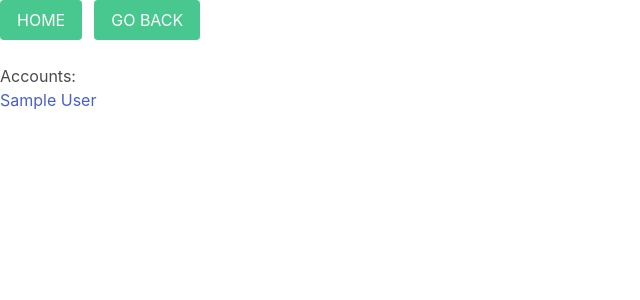
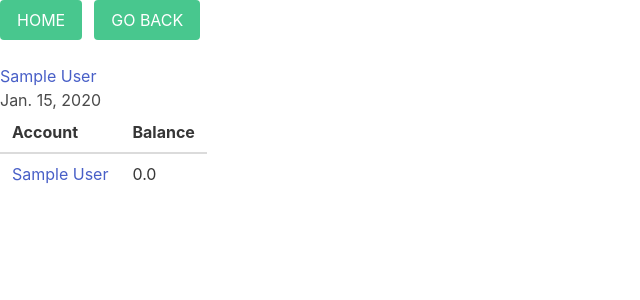
Before and after one commit to elhombrefiero/retirement_tracker, a Django app: page /finances/user_overview/1/ in a window 1280 px wide. Shown: the top 300 px of the page, without its empty margins (0-640 px from the left). Run offline with Django 3.2, Linux system fonts and the light colour scheme; tables that the repository leaves empty hold one stand-in row (values such as "Sample post").

Commit message:
Updated the user detail page. Added the account form button to delete the account. Fixed the user model to use the date of birth to determine the earliest retirement date.

```diff
--- a/retirement_tracker/finances/models.py
+++ b/retirement_tracker/finances/models.py
@@ -243,7 +243,7 @@ class User(models.Model):
 
         Assumes the age 59.5 (i.e., 714 months) based on 2022 rules."""
 
-        earliest_rt = self.retirement_age + relativedelta(months=+714)
+        earliest_rt = self.date_of_birth + relativedelta(months=+714)
         return earliest_rt
 
     def get_latest_retirement_date(self):
--- a/retirement_tracker/finances/templates/finances/account_form.html
+++ b/retirement_tracker/finances/templates/finances/account_form.html
@@ -7,4 +7,5 @@
     {{form.as_p}}
     <input type="submit" value="Submit">
 </form>
+<button class="button is-small" onclick="window.location.href='/finances/delete_account/{{account.pk}}';">Delete Account</button>
 {% endblock %}
--- a/retirement_tracker/finances/templates/finances/user_detail.html
+++ b/retirement_tracker/finances/templates/finances/user_detail.html
@@ -1,8 +1,26 @@
 {% extends 'finances/master_template.html' %}
 
+{% block header_extra %}
+    <Title>{{object.name}} Overview</Title>
+{% endblock %}
+
 {% block mymessage %}
-<h1>Accounts:</h1>
-{% for account in accounts %}
-<h2 class="account"><a href="/finances/account_overview/{{account.id}}">{{account.name}}</a></h2>
-{% endfor %}
+<h1><a href="/finances/update_user/{{object.pk}}">{{object.name}}</a></h1>
+<h1>{{object.date_of_birth}}</h1>
+<table class="table">
+    <thead>
+        <tr>
+            <th>Account</th>
+            <th>Balance</th>
+        </tr>
+    </thead>
+    <tbody>
+        {% for account in accounts %}
+        <tr>
+            <td><a href="/finances/update_account/{{account.pk}}">{{account.name}}</a></td>
+            <td>{{account.return_balance}}</td>
+        </tr>
+        {% endfor %}
+    </tbody>
+</table>
 {% endblock %}
```
